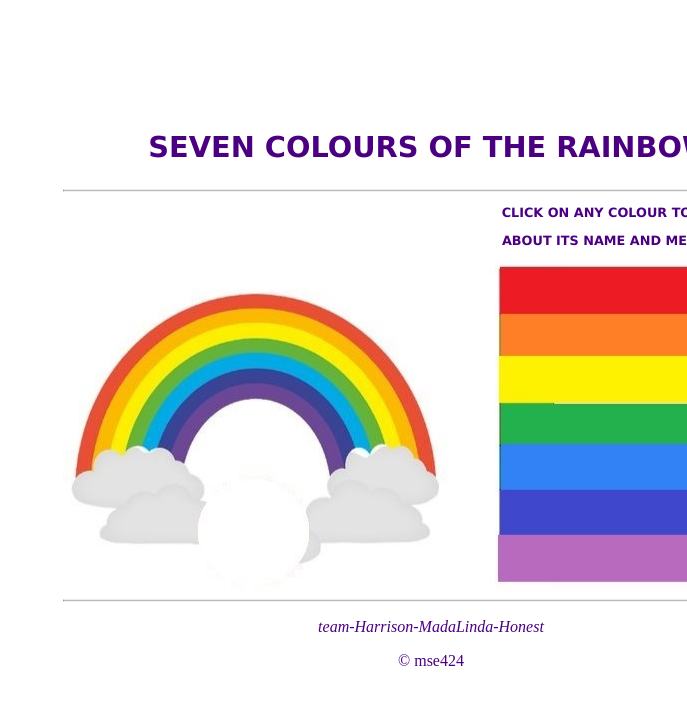
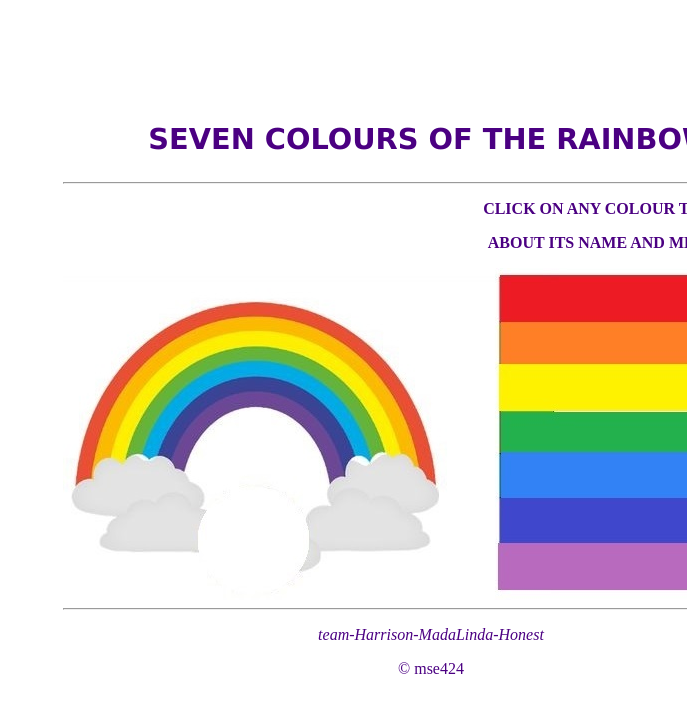
Before and after one commit to madalitsolindadi/classTask-website, a plain HTML site: page index.html in a window 1280 px wide. Shown: the whole page, without its empty margins (593-1280 px from the left). Drawn offline with Linux system fonts and the light colour scheme.

Commit message:
Update index.html

```diff
--- a/index.html
+++ b/index.html
@@ -25,7 +25,7 @@
 <body align="center">
 	<b style="color:indigo; font: bold 1.8rem verdana; "> SEVEN COLOURS OF THE RAINBOW </b>
 	<br> <br> <hr>
-	<b style="color:indigo; font: bold 0.8rem verdana"; class="positioned"> <p> CLICK ON ANY COLOUR TO LEARN </p> <p>ABOUT ITS NAME AND MEANINGS</p></b>
+	<b style="color:indigo; font: bold 0.8rem"; class="positioned"> <p> CLICK ON ANY COLOUR TO LEARN </p> <p>ABOUT ITS NAME AND MEANINGS</p></b>
 	<img src="colors.jpg" alt="colors" loading="lazy" usemap="#boxes">
 	<map name="boxes">
 	  <area shape="rect" coords="435,7,680,52" href="Red.html" title="Red Colour">
```
